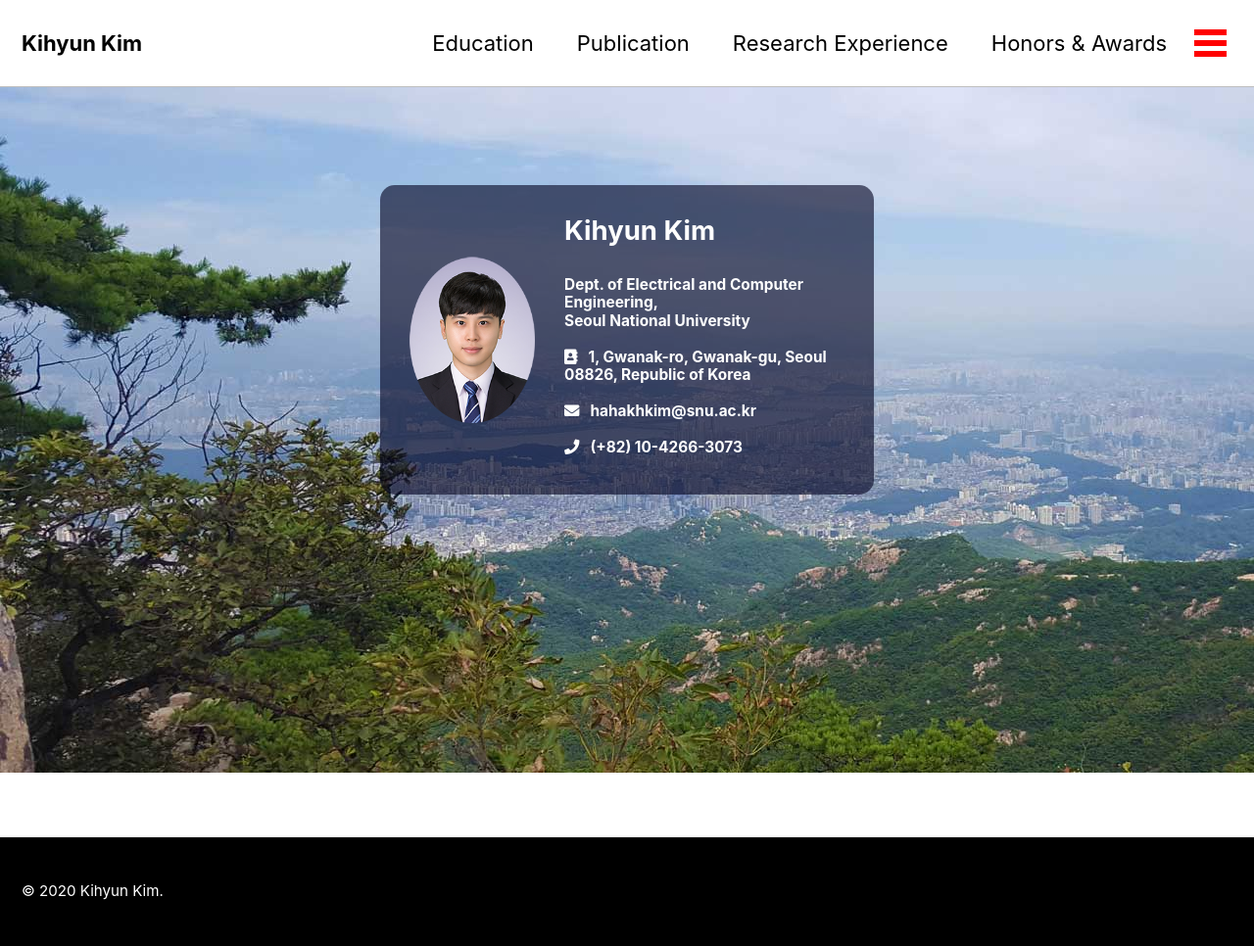
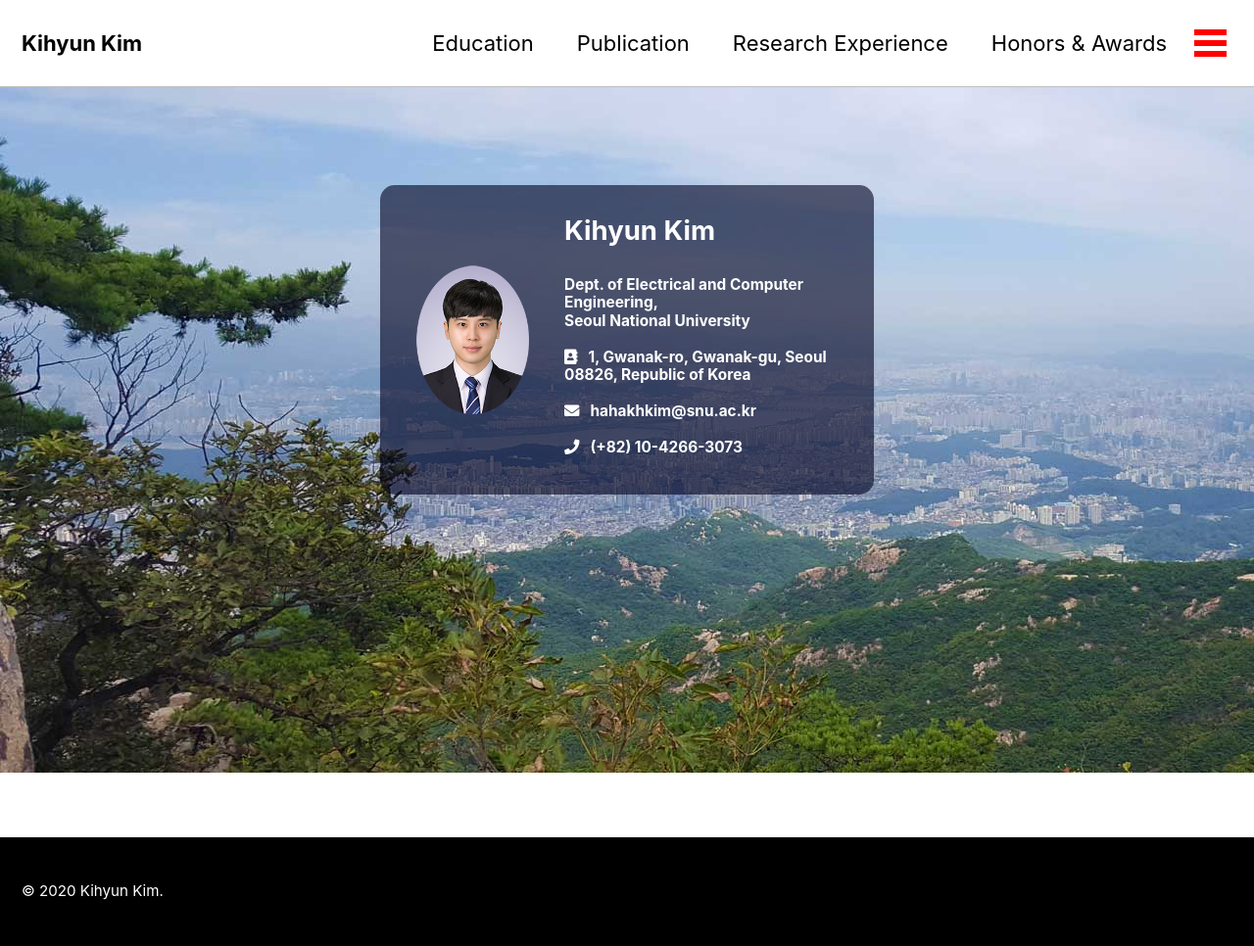
Before and after one commit to hahakhkim/hahakhkim.github.io, a Jekyll site: the page built from index.html, in a window 1280 px wide. Shown: the whole page at 98% size. Built offline with Jekyll 4.4.1, drawn with Linux system fonts in a browser that asks for light colours; cached includes are drawn as plain includes; nearby versions of some CDN libraries; the list of posts is cut into pages by our own code.

Commit message:
Update home.html

```diff
--- a/_layouts/home.html
+++ b/_layouts/home.html
@@ -45,7 +45,7 @@
           <div class="namebox">
 			<div class="row">
 			  <div class="col-xs-4 col-sm-4 col-md-4 ml-auto image-container" style="text-align:center;">
-			    <img src='/assets/images/profile.png' style="width:auto; max-height:70%; margin:auto;">
+			    <img src='/assets/images/profile.png' style="width:auto; max-height:60%; margin:auto;">
 			  </div>
 			  <div class="col-sm-8 col-md-8 mr-auto" style="margin:auto;">
 			    <h2 style= "margin-top:0px;margin-bottom:30px;"> Kihyun Kim </h2>
```
